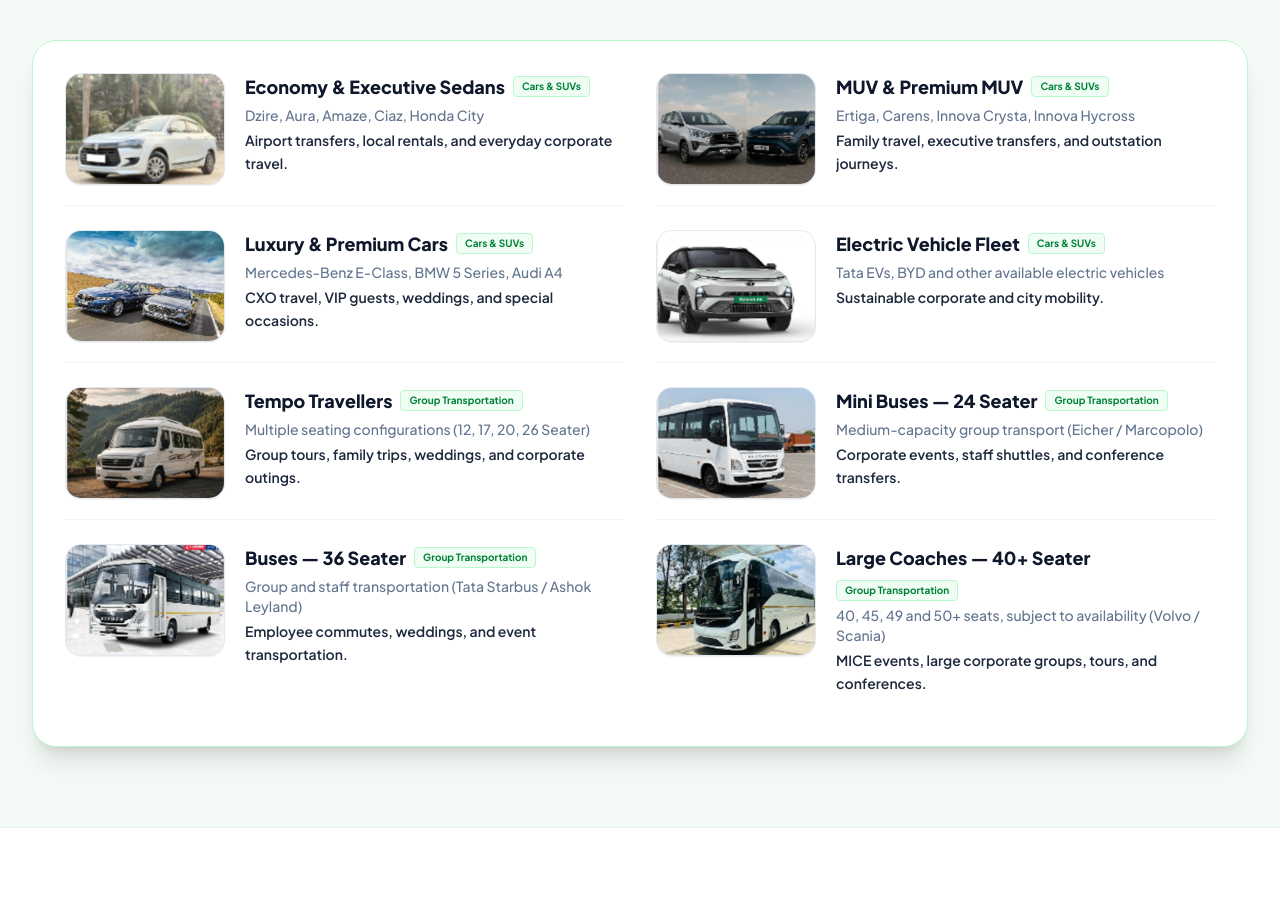
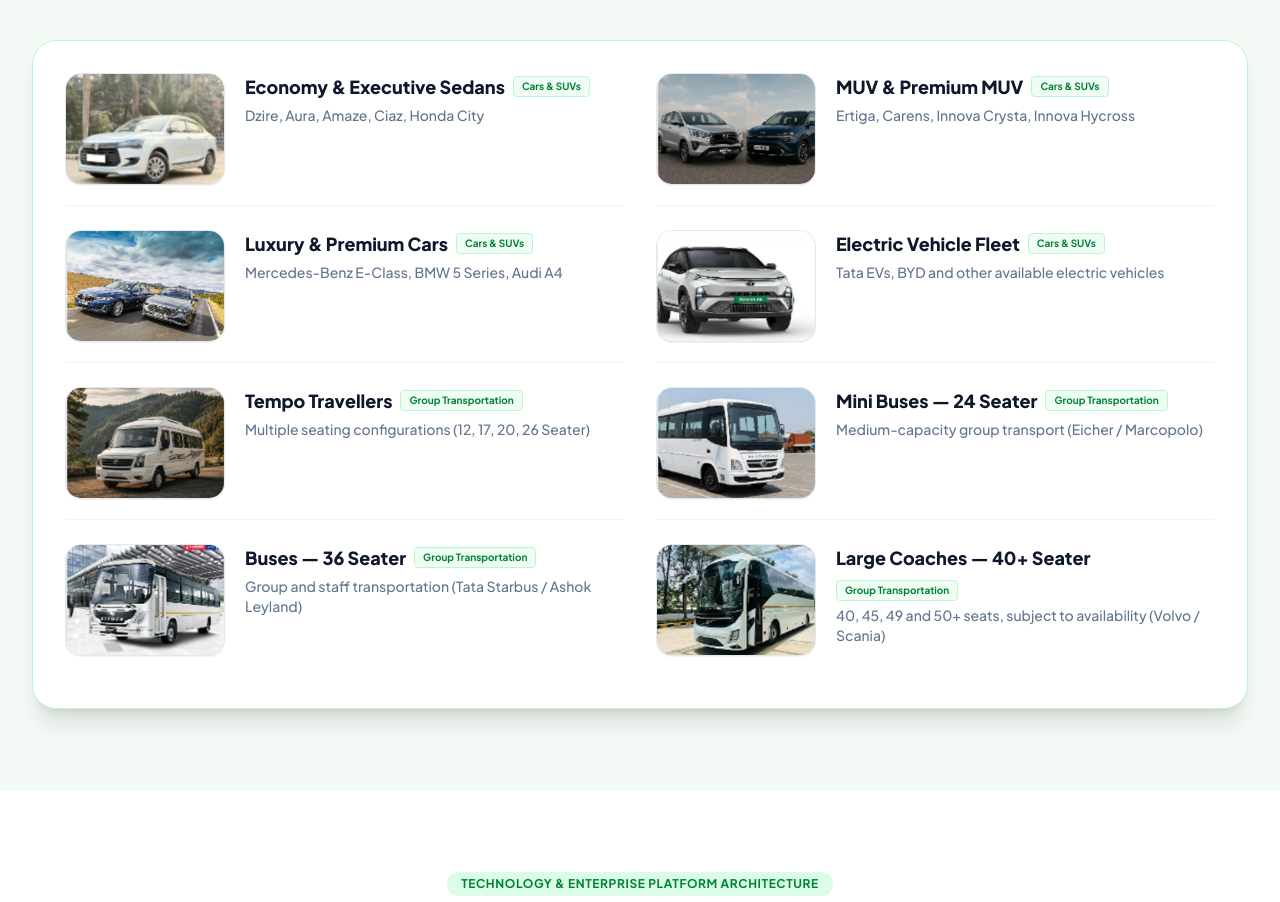
Before and after one commit to DivyaPravinDavane/Speedways, a Next.js app: page / in a window 1280 px wide. Shown: the part 7765-8667 px from the top of the page. Built offline with nearby package versions, Linux system fonts and the light colour scheme.

Commit message:
fix: remove use-case sentences from vehicle categories & fleet segments

```diff
--- a/src/components/MovingVehicleSegments.tsx
+++ b/src/components/MovingVehicleSegments.tsx
@@ -168,9 +168,6 @@ export default function MovingVehicleSegments({
                 <div className="text-xs sm:text-sm text-slate-500 font-medium line-clamp-1 sm:line-clamp-2">
                   {seg.models}
                 </div>
-                <div className="text-xs sm:text-sm text-slate-800 font-semibold leading-relaxed line-clamp-2">
-                  {seg.useCase}
-                </div>
               </div>
             </div>
           ))}
```
